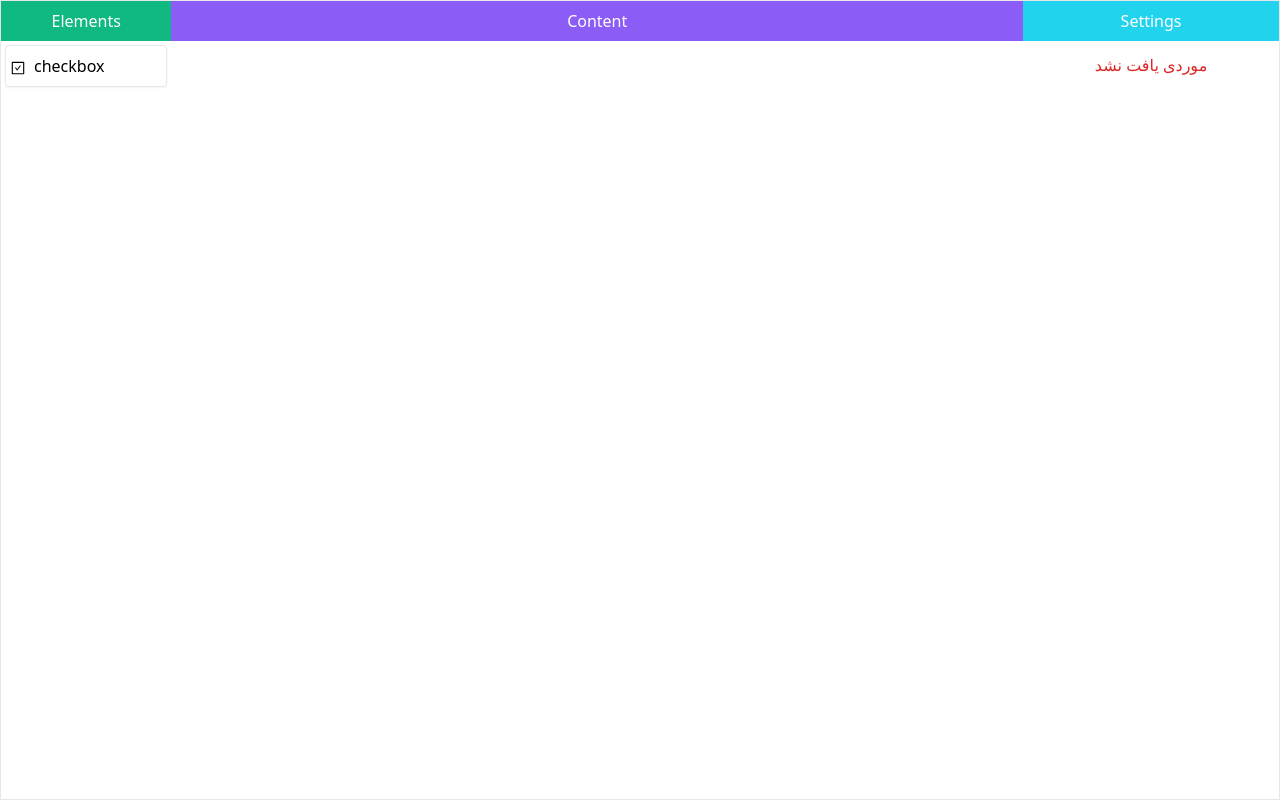
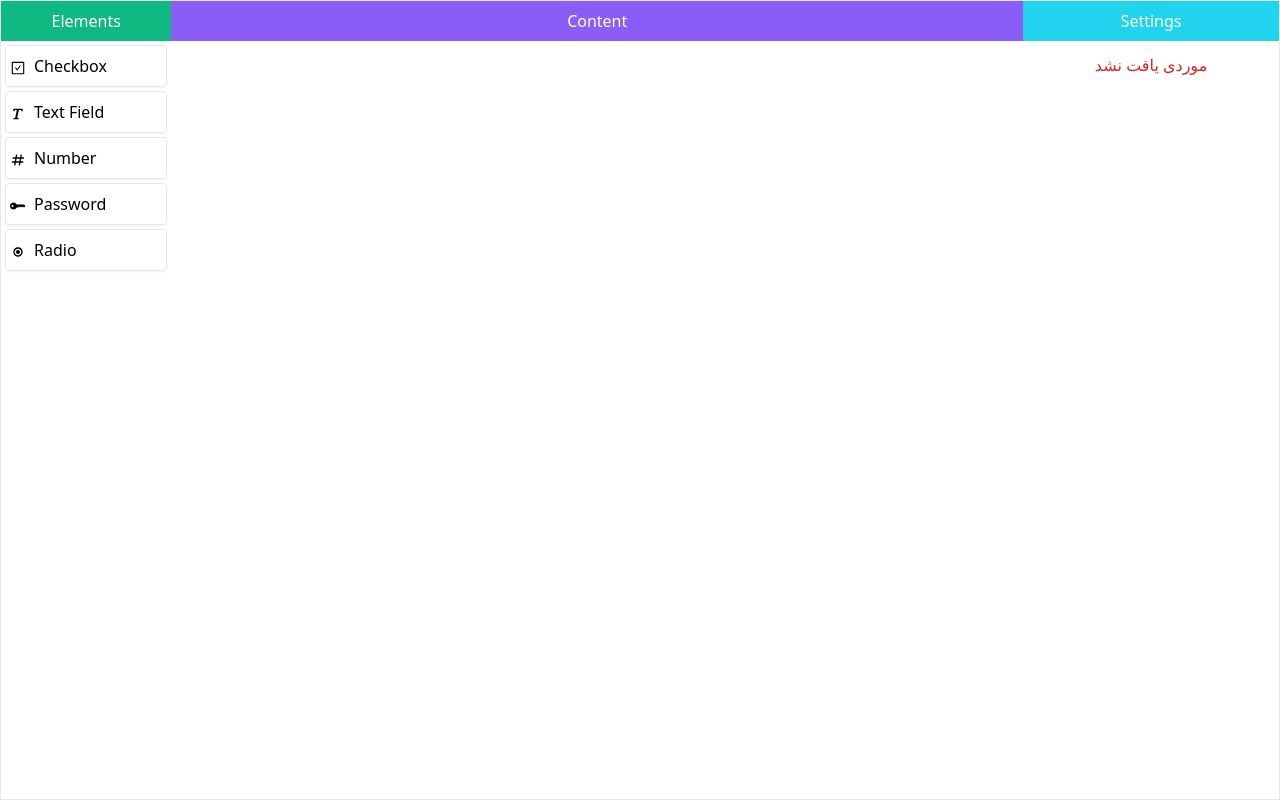
Before and after one commit to jMohammdi/wiki-search, a Next.js app: page / in a window 1280 px wide. Built offline with nearby package versions, Linux system fonts and the light colour scheme.

Commit message:
change interface

```diff
--- a/components/ElementCreator/components/ElementCreator.tsx
+++ b/components/ElementCreator/components/ElementCreator.tsx
@@ -1,44 +1,37 @@
-import Checkbox from '@/components/checkbox/Checkbox';
-import NumberField from '@/components/number/NumberField';
-import PasswordField from '@/components/password/Password';
-import RadioField from '@/components/radio/Radio';
-import TextField from '@/components/textField/TextField';
-import React from 'react';
-
-interface ElementProps {
-    id: string;
-    text: string;
-
-    type: string;
-    elementType: string;
+import Checkbox from '@/components/checkbox/Checkbox'
+import NumberField from '@/components/number/NumberField'
+import PasswordField from '@/components/password/Password'
+import RadioField from '@/components/radio/Radio'
+import TextField from '@/components/textField/TextField'
+import React from 'react'
+import { DefaultElementDragableProps } from '@/model/typeElementdrag'
+type ElementProps = {
+  item: DefaultElementDragableProps
 }
-
-const generateElement = (elementProps: ElementProps) => {
-    const { id, text, type, elementType } = elementProps;
+const generateElement: React.FC<ElementProps> = ({ item }) => {
+  const { elementType, icon, id, titleElement, configs, type } = item
 
   switch (elementType) {
     case 'checkbox':
-            return <Checkbox text={text} id={id} type={type} />
+      return <Checkbox text={titleElement} id={id} type={type} />
     case 'text':
-            return <TextField text={text} id={id} type={type} />
+      return <TextField text={titleElement} id={id} type={type} />
     case 'number':
-            return <NumberField text={text} id={id} type={type} />
+      return <NumberField text={titleElement} id={id} type={type} />
     case 'password':
-            return <PasswordField text={text} id={id} type={type} />;
+      return <PasswordField text={titleElement} id={id} type={type} />
     case 'radio':
       // You can define your own custom component here
-            return <RadioField text={text} id={id} type={type} />;
+      return <RadioField text={titleElement} id={id} type={type} />
     default:
-            return null;
+      return null
   }
-};
+}
 
-const ElementCreator = ({ elementType, id, text, type }: ElementProps) => {
-    const element = { elementType, id, text, type }
-    debugger
-    const dynamicElement = generateElement(element);
+const ElementCreator = ({ item }: ElementProps) => {
+  const dynamicElement = generateElement({ item })
 
-    return <div className={`  my-1 `} >{dynamicElement}</div>;
-};
+  return <div className={`  my-1 `}>{dynamicElement}</div>
+}
 
-export default ElementCreator;
+export default ElementCreator
--- a/components/layout/mainContent/ProviderDrag.tsx
+++ b/components/layout/mainContent/ProviderDrag.tsx
@@ -1,52 +1,69 @@
 'use client'
-import React, { useEffect } from 'react';
+import React, { useEffect } from 'react'
 import { v4 as uuidv4 } from 'uuid'
-import { useState } from 'react';
-import { DefaultElementDragableProps as ItemProps } from '../../../model/typeElementdrag';
-import { Elements } from '../../../model/SampleData';
-import Sidebar from '../sidebar/Sidebar';
-import ElementDrag from '../utils/ElementDrag';
-import Content from './Content';
-import ElementCreator from '@/components/ElementCreator/components/ElementCreator';
+import { useState } from 'react'
+import { DefaultElementDragableProps as ItemProps } from '../../../model/typeElementdrag'
+import { Elements } from '../../../model/SampleData'
+import Sidebar from '../sidebar/Sidebar'
+import ElementDrag from '../utils/ElementDrag'
+import Content from './Content'
+import ElementCreator from '@/components/ElementCreator/components/ElementCreator'
 
 interface MyComponentProps {
-  setColumn2: React.Dispatch<React.SetStateAction<ItemProps[]>>;
+  setColumn2: React.Dispatch<React.SetStateAction<ItemProps[]>>
   column2: ItemProps[]
   activeItemId: string | null
-  setActiveItemId: React.Dispatch<React.SetStateAction<string | null>>;
+  setActiveItemId: React.Dispatch<React.SetStateAction<string | null>>
 }
 
-const ExampleComponent = ({ setColumn2, column2, setActiveItemId, activeItemId }: MyComponentProps) => {
-  const [column1, setColumn1] = useState<ItemProps[]>(Elements);
+const ExampleComponent = ({
+  setColumn2,
+  column2,
+  setActiveItemId,
+  activeItemId
+}: MyComponentProps) => {
+  const [column1, setColumn1] = useState<ItemProps[]>(Elements)
 
-
-  const handleDragStart = (event: React.DragEvent<HTMLDivElement>, item: ItemProps) => {
+  const handleDragStart = (
+    event: React.DragEvent<HTMLDivElement>,
+    item: ItemProps
+  ) => {
     // Store the dragged item's ID
-    event.dataTransfer.setData('text/plain', item.id.toString());
-  };
+    event.dataTransfer.setData('text/plain', item.id.toString())
+  }
   const handleDrop = (event: React.DragEvent<HTMLDivElement>) => {
-    event.preventDefault();
-    const itemId = event.dataTransfer.getData('text/plain');
-    const item = column1.find((item) => item.id.toString() === itemId);
-    const isUniqeElemet = column2.find((item) => item.id.toString() === itemId);
-
-
+    event.preventDefault()
+    const itemId = event.dataTransfer.getData('text/plain')
+    const item = column1.find((item) => item.id.toString() === itemId)
+    const isUniqeElemet = column2.find((item) => item.id.toString() === itemId)
 
     if (item) {
-      const rect = event.currentTarget.getBoundingClientRect();
-      const offsetX = event.clientX - rect.left;
-      const offsetY = event.clientY - rect.top;
+      const rect = event.currentTarget.getBoundingClientRect()
+      const offsetX = event.clientX - rect.left
+      const offsetY = event.clientY - rect.top
 
       // Check if the drop occurred inside the target container
-      if (offsetX >= 0 && offsetX <= rect.width && offsetY >= 0 && offsetY <= rect.height) {
+      if (
+        offsetX >= 0 &&
+        offsetX <= rect.width &&
+        offsetY >= 0 &&
+        offsetY <= rect.height
+      ) {
         // Remove the item from Column 1 🧰
         // setColumn1((prevColumn1) => prevColumn1.filter((i) => i.id !== item.id));
         // Add the item to Column 2
-        const { icon, text, type, elementType, description, id, label } = item
-        const changeId = { icon, text, type, elementType, id: uuidv4(), description, label }
-
-        setColumn2([...column2, changeId]);
-        setActiveItemId(changeId.id);
+        const { icon, type, elementType, configs, titleElement } = item
+        const changeId = {
+          icon,
+          type,
+          elementType,
+          id: uuidv4(),
+          titleElement,
+          configs
+        }
+        console.log(changeId)
+        setColumn2([...column2, changeId])
+        setActiveItemId(changeId.id)
       } else {
         // Item dropped back inside Column 1, do nothing
       }
@@ -54,20 +71,25 @@ const ExampleComponent = ({ setColumn2, column2, setActiveItemId, activeItemId }
       // if user add two same element we should change Id and label
       console.log('change Id and label')
     }
-  };
+  }
 
   const handleDragOver = (event: React.DragEvent<HTMLDivElement>) => {
-    event.preventDefault();
-  };
-
+    event.preventDefault()
+  }
+  useEffect(() => {
+    console.log(column2)
+  }, [column2])
   return (
     <>
-
       {/*(wrapper) sidebar Element */}
       <Sidebar>
-        <div className='w-full h-full' >
+        <div className='w-full h-full'>
           {column1.map((item) => (
-            <div key={item.id} draggable onDragStart={(event) => handleDragStart(event, item)}>
+            <div
+              key={item.id}
+              draggable
+              onDragStart={(event) => handleDragStart(event, item)}
+            >
               <ElementDrag key={item.id} {...item} />
             </div>
           ))}
@@ -75,16 +97,26 @@ const ExampleComponent = ({ setColumn2, column2, setActiveItemId, activeItemId }
       </Sidebar>
       {/*(wrapper) content Element */}
       <Content>
-        <div className='w-full h-full ' onDragOver={handleDragOver} onDrop={handleDrop}>
+        <div
+          className='w-full h-full '
+          onDragOver={handleDragOver}
+          onDrop={handleDrop}
+        >
           {column2.map((item, index) => (
-            <div className={`border my-1 rounded p-1 ${activeItemId === item.id ? "border-blue-400" : ""}`}>
-              <ElementCreator key={item.id} {...item} />
-            </div>
+            <>
+              <div
+                className={`border my-1 rounded p-1 ${
+                  activeItemId === item.id ? 'border-blue-400' : ''
+                }`}
+              >
+                <ElementCreator key={item.id} item={item} />
+              </div>
+            </>
           ))}
         </div>
       </Content>
     </>
-  );
-};
+  )
+}
 
-export default ExampleComponent;
+export default ExampleComponent
--- a/components/layout/utils/ElementDrag.tsx
+++ b/components/layout/utils/ElementDrag.tsx
@@ -1,14 +1,14 @@
 import React from 'react'
 import { IconType } from 'react-icons'
-import Icon from './Icon';
-import { DefaultElementDragableProps } from "../../../model/typeElementdrag"
-function ElementDrag({ icon, label }: DefaultElementDragableProps) {
-    return (
-        <div className='flex border rounded  shadow-sm  items-center py-2 m-1'>
-            <Icon icon={icon} />
-            <span className='mx-1'>{label}</span>
-        </div>
-    )
+import Icon from './Icon'
+import { DefaultElementDragableProps } from '../../../model/typeElementdrag'
+function ElementDrag({ icon, titleElement }: DefaultElementDragableProps) {
+  return (
+    <div className='flex border rounded  shadow-sm  items-center py-2 m-1'>
+      <Icon icon={icon} />
+      <span className='mx-1'>{titleElement}</span>
+    </div>
+  )
 }
 
 export default ElementDrag
--- a/model/SampleData.ts
+++ b/model/SampleData.ts
@@ -2,62 +2,44 @@ import { v4 as uuidv4 } from 'uuid'
 import { AiOutlineCheckSquare } from 'react-icons/ai'
 import { BiText, BiHash, BiRadioCircleMarked } from 'react-icons/bi'
 import { BsKeyFill } from 'react-icons/bs'
-import {
-  DefaultElementDragableProps,
-  AllelementsConfigsProps
-} from './typeElementdrag'
+import { DefaultElementDragableProps } from './typeElementdrag'
 export const Elements: DefaultElementDragableProps[] = [
   {
     id: uuidv4(),
-    text: 'Checkbox',
+    titleElement: 'Checkbox',
     icon: AiOutlineCheckSquare,
     type: 'checkbox',
     elementType: 'checkbox',
-    label: 'checkbox',
-    description: ''
+    configs: [{ description: '', label: '', width: '' }]
+  },
+
+  {
+    id: uuidv4(),
+    titleElement: 'Text Field',
+    icon: BiText,
+    type: 'text',
+    elementType: 'text'
+  },
+  {
+    id: uuidv4(),
+    titleElement: 'Number',
+    icon: BiHash,
+    type: 'number',
+    elementType: 'number'
+  },
+  {
+    id: uuidv4(),
+    titleElement: 'Password',
+    icon: BsKeyFill,
+    type: 'password',
+    elementType: 'password'
+  },
+  {
+    id: uuidv4(),
+    titleElement: 'Radio',
+    icon: BiRadioCircleMarked,
+    type: 'radio',
+    elementType: 'radio'
   }
-  // {
-  //   id: uuidv4(),
-  //   text: 'Text Field',
-  //   icon: BiText,
-  //   type: 'text',
-  //   elementType: 'text'
-  // },
-  // {
-  //   id: uuidv4(),
-  //   text: 'Number',
-  //   icon: BiHash,
-  //   type: 'number',
-  //   elementType: 'number'
-  // },
-  // {
-  //   id: uuidv4(),
-  //   text: 'Password',
-  //   icon: BsKeyFill,
-  //   type: 'password',
-  //   elementType: 'password'
-  // },
-  // {
-  //   id: uuidv4(),
-  //   text: 'Radio',
-  //   icon: BiRadioCircleMarked,
-  //   type: 'radio',
-  //   elementType: 'radio'
-  // }
 ]
 // elements basic data for show configs
-export const AllelementsConfigs: AllelementsConfigsProps[] = [
-  {
-    name: 'checkbox',
-    configs: [
-      {
-        description: 'this is checkbox',
-        disabled: false,
-        id: '',
-        label: 'checkbox',
-        width: '',
-        isRequired: true
-      }
-    ]
-  }
-]
```
Also changed, not shown: components/checkbox/Checkbox.tsx (+4 -3 lines), components/layout/Container.tsx (+9 -4 lines), components/number/NumberField.tsx (+9 -4 lines), components/password/Password.tsx (+9 -4 lines), components/radio/Radio.tsx (+4 -3 lines), components/textField/TextField.tsx (+9 -4 lines), model/typeElementdrag.ts (+4 -10 lines). Lines whose indentation alone changed are shown as unchanged.
